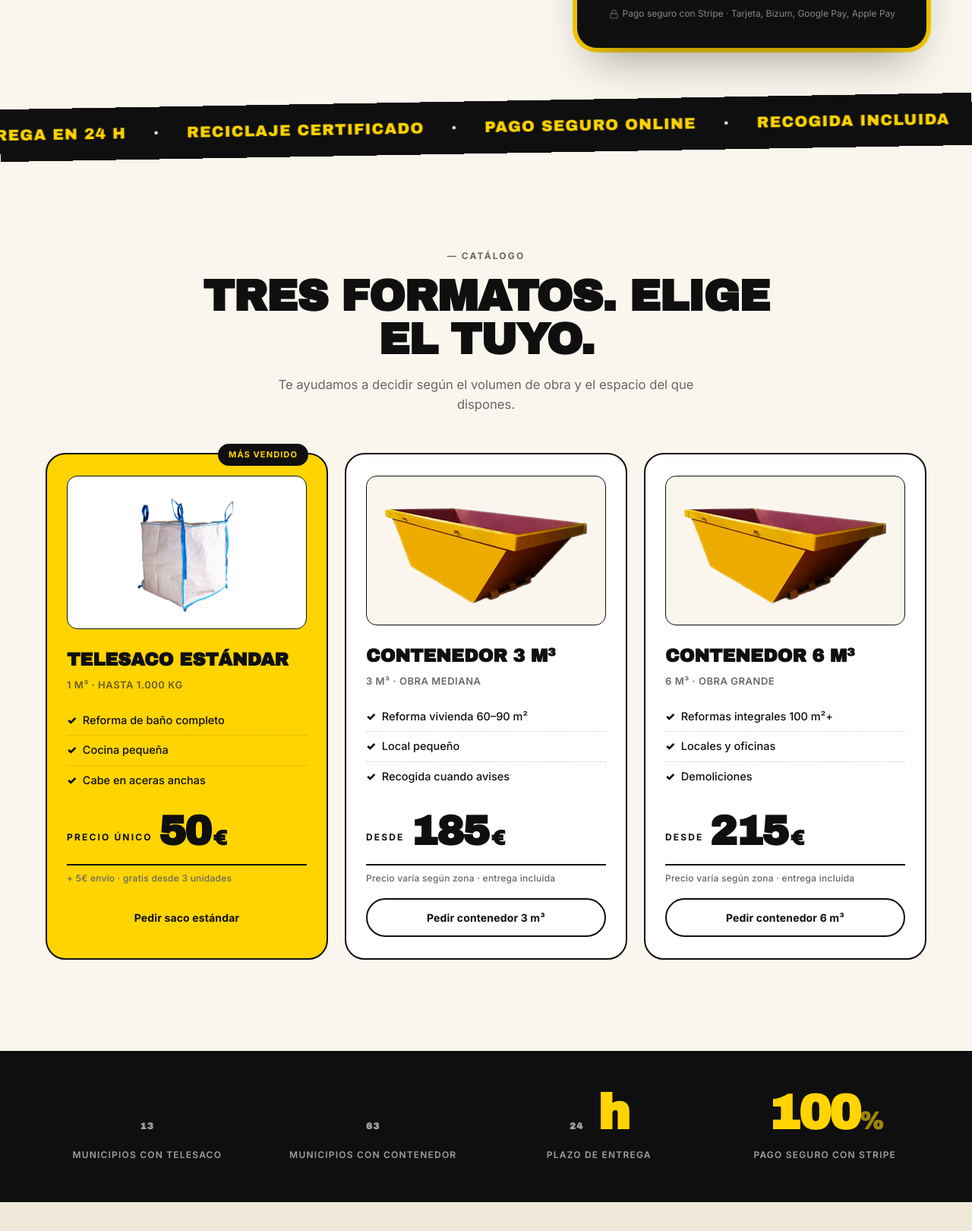
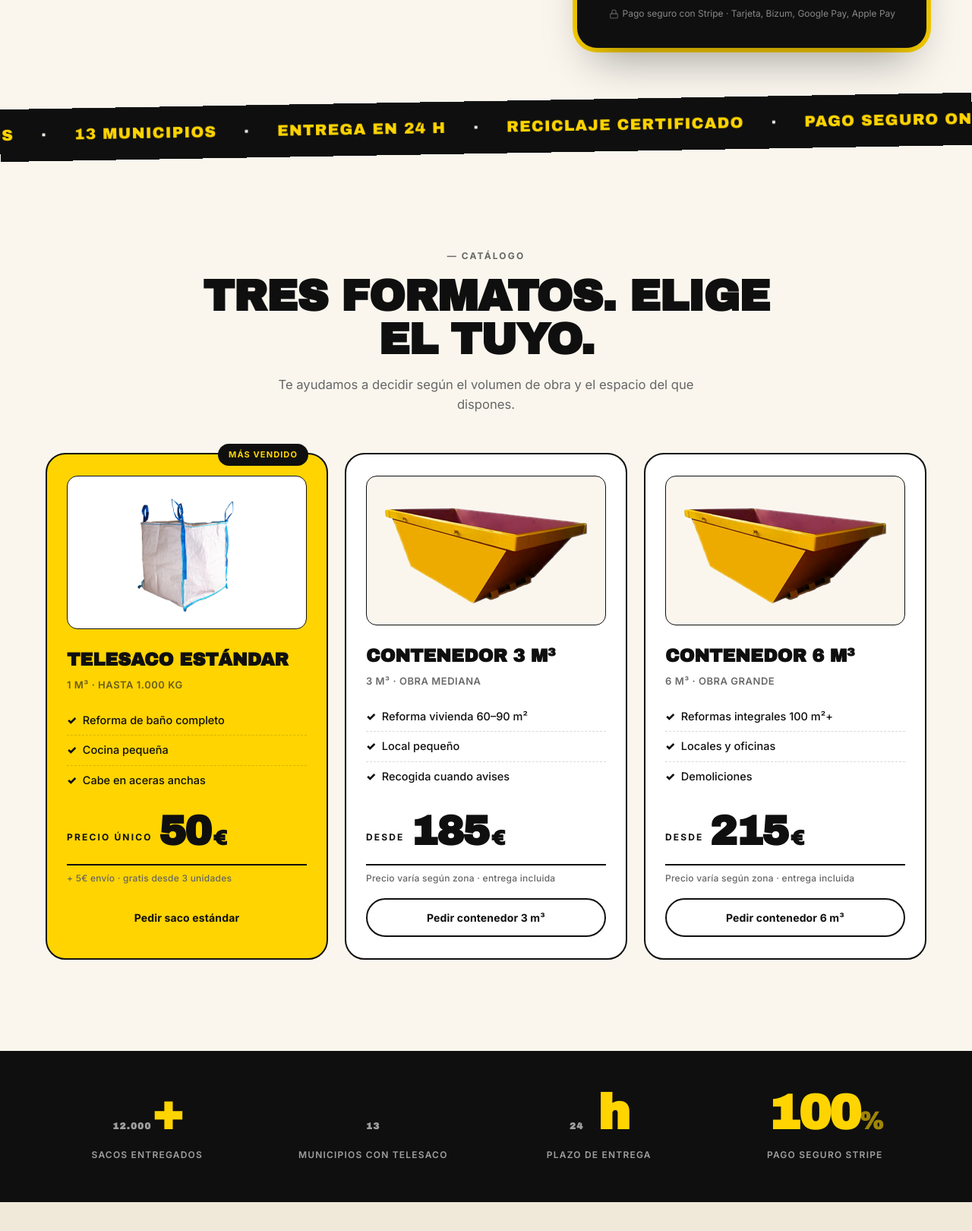
Before and after one commit to manghiuc/telesaco, a website: page index.html in a window 1280 px wide. Shown: the part 1144-2764 px from the top of the page at 76% size. Drawn offline with Linux system fonts and the light colour scheme.

Commit message:
Restore +12.000 sacos counter, remove unused email

```diff
--- a/index.html
+++ b/index.html
@@ -47,7 +47,6 @@
       "alternateName": "Telesaco Madrid",
       "url": "https://telesacoenmadrid.es",
       "telephone": "+34655416425",
-      "email": "info@telesacoenmadrid.es",
       "priceRange": "€€",
       "currenciesAccepted": "EUR",
       "paymentAccepted": "Credit Card, Bizum, Google Pay, Apple Pay",
@@ -161,7 +160,7 @@
 <section class="hero">
   <div class="hero__grid">
     <div class="hero__copy">
-      <span class="hero__chip">Servicio en 13 municipios · Pago 100% seguro con Stripe</span>
+      <span class="hero__chip">+12.000 sacos entregados · 13 municipios</span>
 
       <h1 class="hero__title">
         Saco de escombro<br/>
@@ -341,16 +340,16 @@
   <!-- Stripe -->
   <div class="hero__stripe" aria-hidden="true">
     <div class="hero__stripe__track">
+      <span>+12.000 SACOS ENTREGADOS</span><b>·</b>
       <span>13 MUNICIPIOS</span><b>·</b>
       <span>ENTREGA EN 24 H</span><b>·</b>
       <span>RECICLAJE CERTIFICADO</span><b>·</b>
       <span>PAGO SEGURO ONLINE</span><b>·</b>
-      <span>RECOGIDA INCLUIDA</span><b>·</b>
+      <span>+12.000 SACOS ENTREGADOS</span><b>·</b>
       <span>13 MUNICIPIOS</span><b>·</b>
       <span>ENTREGA EN 24 H</span><b>·</b>
       <span>RECICLAJE CERTIFICADO</span><b>·</b>
       <span>PAGO SEGURO ONLINE</span><b>·</b>
-      <span>RECOGIDA INCLUIDA</span><b>·</b>
     </div>
   </div>
 </section>
@@ -427,12 +426,12 @@
 <!-- ============== STATS ============== -->
 <section class="stats" aria-label="Datos del servicio">
   <div class="stat">
+    <strong><span data-count="12000">0</span>+</strong>
+    <span>sacos entregados</span>
+  </div>
+  <div class="stat">
     <strong><span data-count="13">0</span></strong>
     <span>municipios con telesaco</span>
-  </div>
-  <div class="stat">
-    <strong><span data-count="63">0</span></strong>
-    <span>municipios con contenedor</span>
   </div>
   <div class="stat">
     <strong><span data-count="24">0</span> h</strong>
@@ -440,7 +439,7 @@
   </div>
   <div class="stat">
     <strong>100<i>%</i></strong>
-    <span>pago seguro con Stripe</span>
+    <span>pago seguro Stripe</span>
   </div>
 </section>
 
@@ -846,7 +845,6 @@
     <div>
       <h5>Contacto</h5>
       <a href="tel:+34655416425">655 416 425</a>
-      <a href="mailto:info@telesacoenmadrid.es">info@telesacoenmadrid.es</a>
       <a href="https://wa.me/34655416425" target="_blank" rel="noopener">WhatsApp</a>
       <span>L–V 8:00–19:00 · S 9:00–13:00</span>
     </div>
```
Also changed, not shown: aviso-legal.html (+1 -1 lines).
